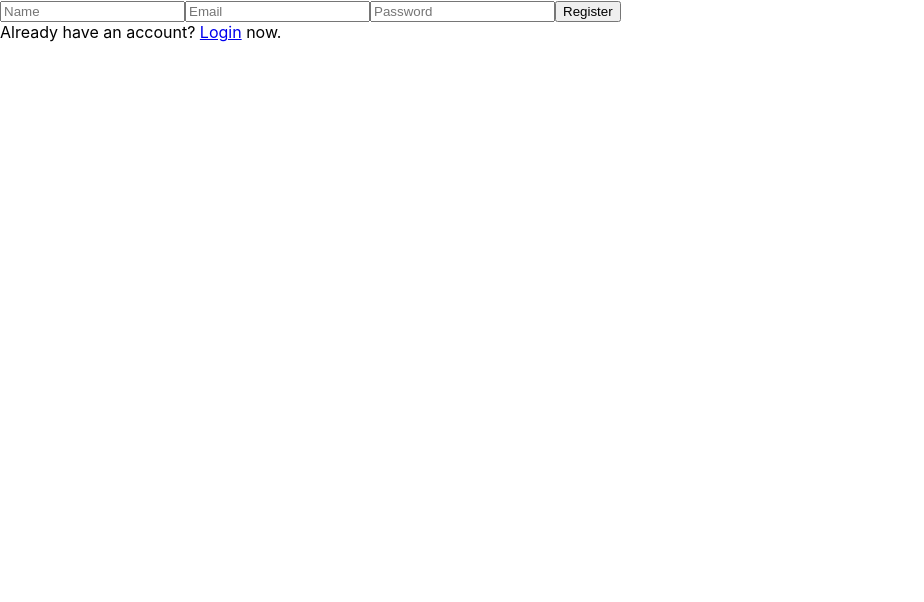
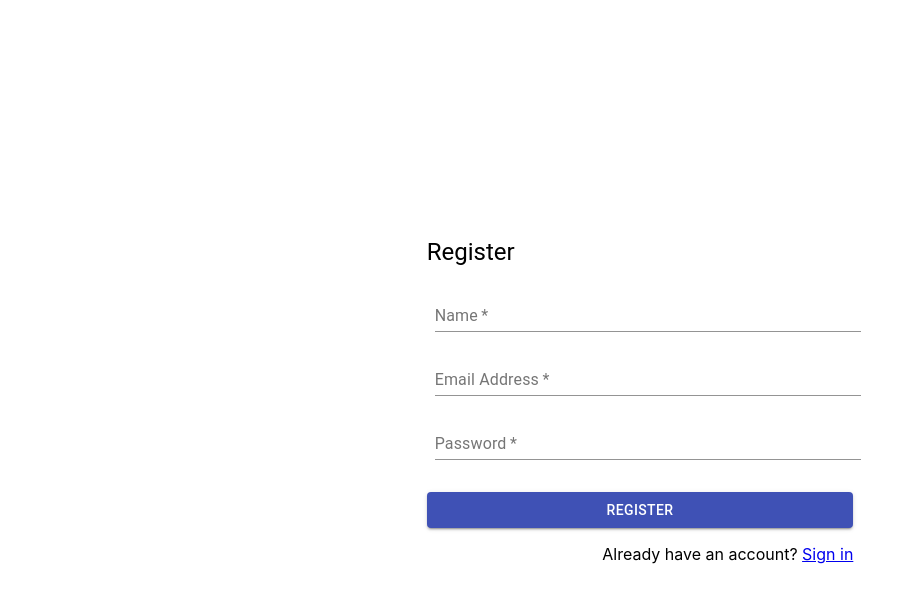
Before and after one commit to repopusher/Expenditure-Management-Project, a React (Create React App) app in the folder FYP_Web/expenditure-web/: page /register in a window 1280 px wide. Shown: the top 602 px of the page, without its empty margins (0-924 px from the left). Built offline with nearby package versions, Linux system fonts and the light colour scheme; no server answers.

Commit message:
UI Upgrade

```diff
--- a/FYP_Web/expenditure-web/src/components/BarChart.js
+++ b/FYP_Web/expenditure-web/src/components/BarChart.js
@@ -26,11 +26,7 @@ const BarCart = ({ receipt }) => {
 
   // Filter data based on selected year
   const filteredData = data.filter((item) => {
-    if (selectedYear === "All") {
-      return true;
-    } else {
       return item.year === selectedYear;
-    }
   });
 
 
@@ -41,9 +37,10 @@ const BarCart = ({ receipt }) => {
   ));
 
 
-  return (
-    <div>
-      <FormControl variant="outlined" fullWidth>
+   return (
+    <div style={{ margin: "10px", padding: "10px", display: "flex", flexDirection: "column", alignItems: "center"}}>
+
+      <FormControl variant="outlined" fullWidth style={{ marginBottom: "20px" }}>
         <InputLabel id="year-selector-label">Year</InputLabel>
         <Select
           labelId="year-selector-label"
@@ -55,7 +52,8 @@ const BarCart = ({ receipt }) => {
           {yearOptions}
         </Select>
       </FormControl>
-      <BarChart width={600} height={300} data={filteredData}>
+
+      <BarChart width={window.innerWidth - 100} height={500} data={filteredData}>
         <CartesianGrid strokeDasharray="3 3" />
         <XAxis dataKey="month" />
         <YAxis />
@@ -66,5 +64,4 @@ const BarCart = ({ receipt }) => {
     </div>
   );
 };
-
 export default BarCart;
--- a/FYP_Web/expenditure-web/src/components/Login.js
+++ b/FYP_Web/expenditure-web/src/components/Login.js
@@ -2,65 +2,103 @@ import React, { useEffect, useState } from 'react';
 import { Link, useNavigate } from 'react-router-dom';
 import { auth, logInWithEmailAndPassword } from '../config/firebase';
 import { useAuthState } from 'react-firebase-hooks/auth';
+import { makeStyles } from '@material-ui/core/styles';
+import TextField from '@material-ui/core/TextField';
+import Button from '@material-ui/core/Button';
+import Typography from '@material-ui/core/Typography';
+import Grid from '@material-ui/core/Grid';
+
+const useStyles = makeStyles((theme) => ({
+  root: {
+    '& .MuiTextField-root': {
+      margin: theme.spacing(1),
+      width: '100%',
+    },
+  },
+  form: {
+    width: '100%', // Fix IE 11 issue.
+    marginTop: theme.spacing(1),
+  },
+  submit: {
+    margin: theme.spacing(3, 0, 2),
+  },
+}));
 
 function Login() {
-
   const [email, setEmail] = useState("");
   const [password, setPassword] = useState("");
   const [user, loading, error] = useAuthState(auth);
+  const navigate = useNavigate();
+  const classes = useStyles();
 
-  const navigate = useNavigate();
+  const handleFormSubmit = (event) => {
+    event.preventDefault();
+    logInWithEmailAndPassword(email, password);
+  };
 
-  //Track auth state of user
   useEffect(() => {
-
     if (loading) {
-		  // maybe trigger a loading screen
       return;
     }
-		//If user already authenticated then redirect to dashboard
-		if (user) navigate("/dashboard");
-
+    if (user) {
+      navigate("/dashboard");
+    }
   }, [user, loading, navigate]);
 
   return (
-    <div className="login">
-      <div className="login__container">
-
-        <input
-          type="text"
-          className="login__textBox"
+    <Grid container justify="center" alignItems="center" style={{ minHeight: '100vh' }}>
+      <Grid item xs={12} sm={8} md={6} lg={4}>
+        <div className={classes.root}>
+          <Typography component="h1" variant="h5">
+            Sign in
+          </Typography>
+          <form className={classes.form} onSubmit={handleFormSubmit}>
+            <TextField
+              required
+              id="email"
+              name="email"
+              label="Email Address"
+              type="email"
+              autoComplete="email"
               value={email}
               onChange={(e) => setEmail(e.target.value)}
-          placeholder="Email"
             />
-
-        <input
+            <TextField
+              required
+              id="password"
+              name="password"
+              label="Password"
               type="password"
-          className="login__textBox"
+              autoComplete="current-password"
               value={password}
               onChange={(e) => setPassword(e.target.value)}
-          placeholder="Password"
             />
-
-        <button
-          className="login__btn"
-          onClick={() => logInWithEmailAndPassword(email, password)}
+            <Button
+              type="submit"
+              fullWidth
+              variant="contained"
+              color="primary"
+              className={classes.submit}
             >
-            Login
-        </button>
-
-        <div>
-          <Link to="/reset">Forgot Password?</Link>
+              Sign In
+            </Button>
+            <Grid container>
+              <Grid item xs>
+                <Link to="/reset" variant="body2">
+                  Forgot password?
+                </Link>
+              </Grid>
+              <Grid item>
+                <Link to="/register" variant="body2">
+                  {"Don't have an account? Sign Up"}
+                </Link>
+              </Grid>
+            </Grid>
+          </form>
         </div>
-
-        <div>
-          Don't have an account? <Link to="/register">Register</Link> now.
-        </div>
-
-      </div>
-    </div>
-  )
+      </Grid>
+    </Grid>
+  );
 }
 
 export default Login;
--- a/FYP_Web/expenditure-web/src/components/Register.js
+++ b/FYP_Web/expenditure-web/src/components/Register.js
@@ -2,69 +2,110 @@ import React, { useEffect, useState } from 'react';
 import { useAuthState } from 'react-firebase-hooks/auth';
 import { Link, useNavigate } from 'react-router-dom';
 import { auth, registerWithEmailAndPassword } from '../config/firebase';
+import { makeStyles } from '@material-ui/core/styles';
+import TextField from '@material-ui/core/TextField';
+import Button from '@material-ui/core/Button';
+import Typography from '@material-ui/core/Typography';
+import Grid from '@material-ui/core/Grid';
+
+const useStyles = makeStyles((theme) => ({
+  root: {
+    '& .MuiTextField-root': {
+      margin: theme.spacing(1),
+      width: '100%',
+    },
+  },
+  form: {
+    width: '100%', // Fix IE 11 issue.
+    marginTop: theme.spacing(1),
+  },
+  submit: {
+    margin: theme.spacing(3, 0, 2),
+  },
+}));
 
 function Register() {
+
   const [email, setEmail] = useState("");
   const [password, setPassword] = useState("");
   const [name, setName] = useState("");
-  //Error varble if you need it in brackets
   const [user, loading] = useAuthState(auth);
 
   const navigate = useNavigate();
+  const classes = useStyles();
 
-  const register = () => {
+  const register = (e) => {
+    e.preventDefault();
     if (!name) alert("Please enter name");
     registerWithEmailAndPassword(name, email, password);
   };
 
   useEffect(() => {
-    function fetchBusinesses(){
-        if (loading) return;
 
-        if (user) navigate('/dashboard', {replace: true});
+    if (loading) {
+      return;
     }
-
-    fetchBusinesses()
+    if (user) navigate("/dashboard");
 
   }, [user, loading, navigate]);
 
   return (
-    <div className="register">
-      <div className="register__container">
-
-        <input
+    <Grid container justify="center" alignItems="center" style={{ minHeight: '100vh' }}>
+      <Grid item xs={12} sm={8} md={6} lg={4}>
+        <div className={classes.root}>
+          <Typography component="h1" variant="h5">
+            Register
+          </Typography>
+          <form className={classes.form} onSubmit={register}>
+            <TextField
+              required
+              id="name"
+              name="name"
+              label="Name"
               type="text"
-          className="register__textBox"
+              autoComplete="name"
               value={name}
               onChange={(e) => setName(e.target.value)}
-          placeholder="Name"
             />
-
-        <input
-          type="text"
-          className="register__textBox"
+            <TextField
+              required
+              id="email"
+              name="email"
+              label="Email Address"
+              type="email"
+              autoComplete="email"
               value={email}
               onChange={(e) => setEmail(e.target.value)}
-          placeholder="Email"
             />
-
-        <input
+            <TextField
+              required
+              id="password"
+              name="password"
+              label="Password"
               type="password"
-          className="register__textBox"
+              autoComplete="new-password"
               value={password}
               onChange={(e) => setPassword(e.target.value)}
-          placeholder="Password"
             />
-        <button className="register__btn" onClick={register}>
+            <Button
+              type="submit"
+              fullWidth
+              variant="contained"
+              color="primary"
+              className={classes.submit}
+            >
               Register
-        </button>
-
-        <div>
-          Already have an account? <Link to="/">Login</Link> now.
+            </Button>
+            <Grid container justify="flex-end">
+              <Grid item>
+                Already have an account? <Link to="/" variant="body2">Sign in</Link>
+              </Grid>
+            </Grid>
+          </form>
         </div>
-      </div>
-    </div>
-  );
+      </Grid>
+    </Grid>
+  )
 }
 
 export default Register;
--- a/FYP_Web/expenditure-web/src/components/Reset.js
+++ b/FYP_Web/expenditure-web/src/components/Reset.js
@@ -1,8 +1,28 @@
-import React, { useEffect, useState } from "react";
-import { useAuthState } from "react-firebase-hooks/auth";
-import { useNavigate } from "react-router-dom";
-import { Link } from "react-router-dom";
+import React, { useEffect, useState } from 'react';
+import { useAuthState } from 'react-firebase-hooks/auth';
+import { Link, useNavigate } from 'react-router-dom';
 import { auth, sendPasswordReset } from '../config/firebase';
+import { makeStyles } from '@material-ui/core/styles';
+import TextField from '@material-ui/core/TextField';
+import Button from '@material-ui/core/Button';
+import Typography from '@material-ui/core/Typography';
+import Grid from '@material-ui/core/Grid';
+
+const useStyles = makeStyles((theme) => ({
+  root: {
+    '& .MuiTextField-root': {
+      margin: theme.spacing(1),
+      width: '100%',
+    },
+  },
+  form: {
+    width: '100%', // Fix IE 11 issue.
+    marginTop: theme.spacing(1),
+  },
+  submit: {
+    margin: theme.spacing(3, 0, 2),
+  },
+}));
 
 function Reset() {
 
@@ -10,42 +30,64 @@ function Reset() {
   const [user, loading] = useAuthState(auth);
 
   const navigate = useNavigate();
+  const classes = useStyles();
+
+  const resetPassword = (e) => {
+    e.preventDefault();
+    sendPasswordReset(email);
+    setEmail("");
+    alert("Password reset email sent successfully");
+  };
 
   useEffect(() => {
 
-    function fetchBusinesses(){
-        if (loading) return;
-
-        if (user) navigate('/dashboard', {replace: true});
+    if (loading) {
+      return;
     }
-
-    fetchBusinesses()
+    if (user) navigate("/dashboard");
 
   }, [user, loading, navigate]);
 
   return (
-    <div className="reset">
-      <div className="reset__container">
-
-        <input
-          type="text"
-          className="reset__textBox"
-          value={email}
-          onChange={(e) => setEmail(e.target.value)}
-          placeholder="Email"
-        />
-        <button
-          className="reset__btn"
-          onClick={() => sendPasswordReset(email)}
-        >
-          Send password reset email
-        </button>
-        <div>
-          Don't have an account? <Link to="/register">Register</Link> now.
+    <Grid container justify="center" alignItems="center" style={{ minHeight: '100vh' }}>
+      <Grid item xs={12} sm={8} md={6} lg={4}>
+        <div className={classes.root}>
+          <Typography component="h1" variant="h5">
+            Reset Password
+          </Typography>
+          <form className={classes.form} onSubmit={resetPassword}>
+            <TextField
+              required
+              id="email"
+              name="email"
+              label="Email Address"
+              type="email"
+              autoComplete="email"
+              value={email}
+              onChange={(e) => setEmail(e.target.value)}
+            />
+            <Button
+              type="submit"
+              fullWidth
+              variant="contained"
+              color="primary"
+              className={classes.submit}
+            >
+              Send password reset email
+            </Button>
+            <Grid container spacing={1} justify="flex-end">
+              <Grid item>
+                Don't have an account? <Link to="/register" variant="body2">Register</Link>
+              </Grid>
+              <Grid item>
+                Back to <Link to="/" variant="body2">Login</Link>
+              </Grid>
+            </Grid>
+          </form>
         </div>
-      </div>
-    </div>
-  );
+      </Grid>
+    </Grid>
+  )
 }
 
 export default Reset;
```
Lines whose indentation alone changed are shown as unchanged.
